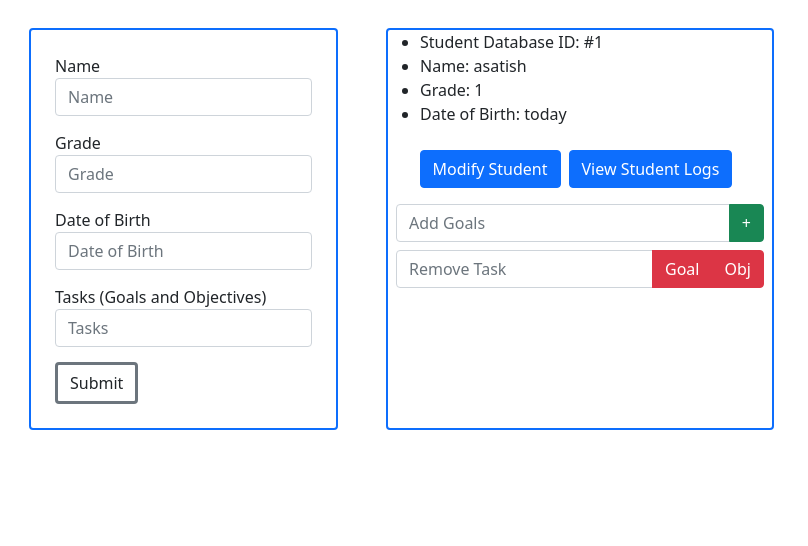
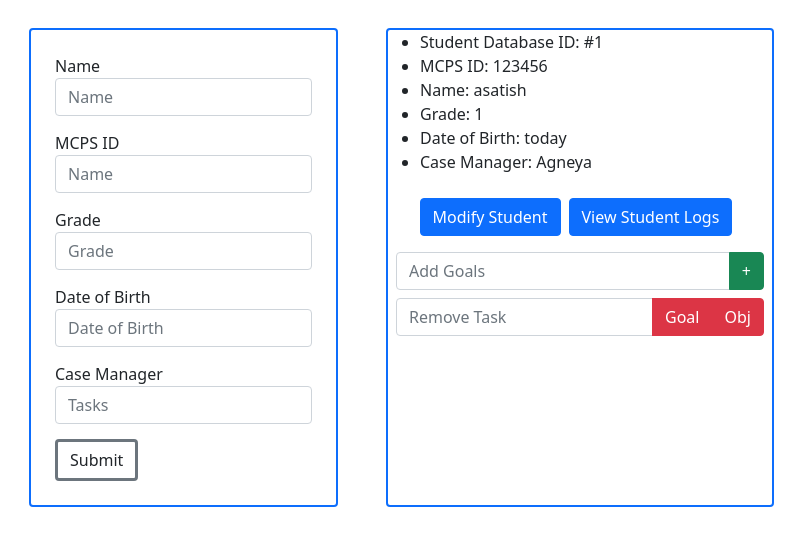
Before and after one commit to Vort3xed/SmartIEPV1, a Flask app: page /students in a window 1280 px wide. Shown: the part 66-612 px from the top of the page, without its empty margins (0-808 px from the left). Run offline with Flask 3, Linux system fonts and the light colour scheme; a user stored in the database is signed in; some libraries are stand-ins or nearby versions.

Commit message:
added case manager and mcps id

```diff
--- a/app.py
+++ b/app.py
@@ -46,9 +46,11 @@ class Accounts(UserMixin, db.Model):
 class Students(db.Model):
 	__tablename__ = 'students'
 	student_id = db.Column(db.Integer, primary_key=True)
+	school_id = db.Column(db.Integer)
 	name = db.Column(db.String(200),nullable=False)
 	grade = db.Column(db.Integer)
 	dateofbirth = db.Column(db.String(200),nullable=False)
+	casemanager = db.Column(db.String(200),nullable=False)
 	tasks = db.Column(db.String(500),nullable=False)
 	logs = db.Column(db.String(500),nullable=False)
 #Table of all students
@@ -97,8 +99,10 @@ def students():
 		#Remove all non-numeric characters from the button value to get the student ID. Student ID is linked to the number found in the button value.
 
 		name = request.form["boxmodname"+modify_student]
+		school_id = request.form["boxmodschoolid"+modify_student]
 		grade = request.form["boxmodgrade"+modify_student]
 		dob = request.form["boxmoddob"+modify_student]
+		casemanager = request.form["boxmodmanager"+modify_student]
 		#Get the values in the text boxes for the student to be modified
 
 		query_student = Students.query.filter_by(student_id=modify_student).first()
@@ -106,8 +110,10 @@ def students():
 
 		if query_student:
 			query_student.name = name
+			query_student.school_id = school_id
 			query_student.grade = grade
 			query_student.dateofbirth = dob
+			query_student.casemanager = casemanager
 			#Set the query_student's fields to the values in the text boxes
 
 			db.session.commit()
@@ -359,9 +365,10 @@ def wipedata():
 def createstudent():
 	if request.method == 'POST':
 		name = request.form["stuname"]
+		school_id = request.form["stuschoolid"]
 		grade = request.form["stugrade"]
 		dateofbirth = request.form["studob"]
-		tasks = request.form["stutasks"]
+		casemanager = request.form["stumanager"]
 		#Get the values from the form
 
 		user = Students.query.filter_by(name=name).first()
@@ -370,7 +377,7 @@ def createstudent():
 			flash('Student already exists')
 			#If the student already exists, flash a message and render the create student page again
 			return(render_template("createstudent.html"))
-		created_student = Students(name=name,grade=grade,dateofbirth=dateofbirth,tasks=tasks,logs='{"ID": 1, "Date": "Student Creation Date", "Log": "Initial Log"}|')
+		created_student = Students(name=name,school_id=school_id,grade=grade,dateofbirth=dateofbirth,casemanager=casemanager,tasks="",logs='{"ID": 1, "Date": "Student Creation Date", "Log": "Student Created"}|')
 		#Create the student
 
 		db.session.add(created_student)
--- a/templates/students.html
+++ b/templates/students.html
@@ -44,6 +44,11 @@
                             placeholder="Name">
                     </div>
                     <div class="form-group">
+                        <label for="stuschoolid">MCPS ID</label>
+                        <input class="form-control" name="stuschoolid" id="stuschoolid"
+                            placeholder="Name">
+                    </div>
+                    <div class="form-group">
                         <label for="stugrade">Grade</label>
                         <input type="number" class="form-control" name="stugrade" id="stugrade"
                             placeholder="Grade">
@@ -54,8 +59,8 @@
                             placeholder="Date of Birth">
                     </div>
                     <div class="form-group">
-                        <label for="stutasks">Tasks (Goals and Objectives)</label>
-                        <input class="form-control" name="stutasks" id="stutasks"
+                        <label for="stumanager">Case Manager</label>
+                        <input class="form-control" name="stumanager" id="stumanager"
                             placeholder="Tasks">
                     </div>
                     <div class="form-group">
@@ -67,9 +72,11 @@
                 <div class="m-4 border border-2 border-primary rounded">
                     <ul>
                         <li>Student Database ID: #{{ student.student_id }}</li>
+                        <li>MCPS ID: {{ student.school_id }}</li>
                         <li>Name: {{ student.name }}</li>
                         <li>Grade: {{ student.grade }}</li>
                         <li>Date of Birth: {{ student.dateofbirth }}</li>
+                        <li>Case Manager: {{ student.casemanager }}</li>
                     </ul>
 
                     <div class="container">
@@ -90,12 +97,20 @@
                                     <input type="text" class="form-control" name="boxmodname{{ student.student_id }}" id="boxmodname" placeholder="Enter name">
                                 </div>
                                 <div class="form-group">
+                                    <label for="boxmodschoolid">MCPS ID</label>
+                                    <input type="number" class="form-control" name="boxmodschoolid{{ student.student_id }}" id="boxmodschoolid" placeholder="Enter MCPS ID">
+                                </div>
+                                <div class="form-group">
                                     <label for="boxmodgrade">Grade</label>
                                     <input type="number" class="form-control" name="boxmodgrade{{ student.student_id }}" id="boxmodgrade" placeholder="Enter grade">
                                 </div>
                                 <div class="form-group">
                                     <label for="boxmoddob">Date of Birth</label>
                                     <input type="text" class="form-control" name="boxmoddob{{ student.student_id }}" id="boxmoddob" placeholder="Enter date of birth">
+                                </div>
+                                <div class="form-group">
+                                    <label for="boxmodmanager">Case Manager</label>
+                                    <input type="text" class="form-control" name="boxmodmanager{{ student.student_id }}" id="boxmodmanager" placeholder="Enter Case Manager">
                                 </div>
                                 <button type="submit" class="btn btn-primary mt-2" name="submit_button" value="submit{{ student.student_id }}">Submit</button>
                             </form>
```
Also changed, not shown: templates/createstudent.html (+7 -2 lines), instance/people.db.
